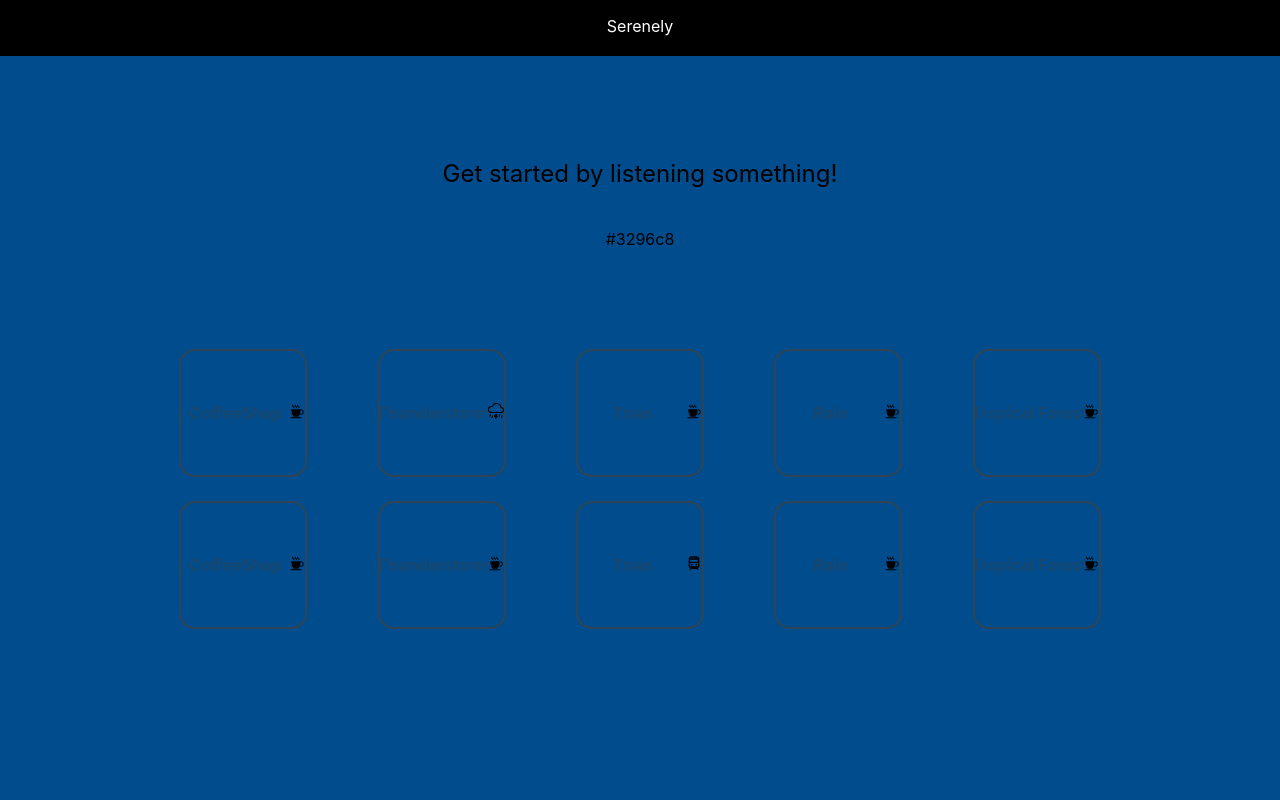
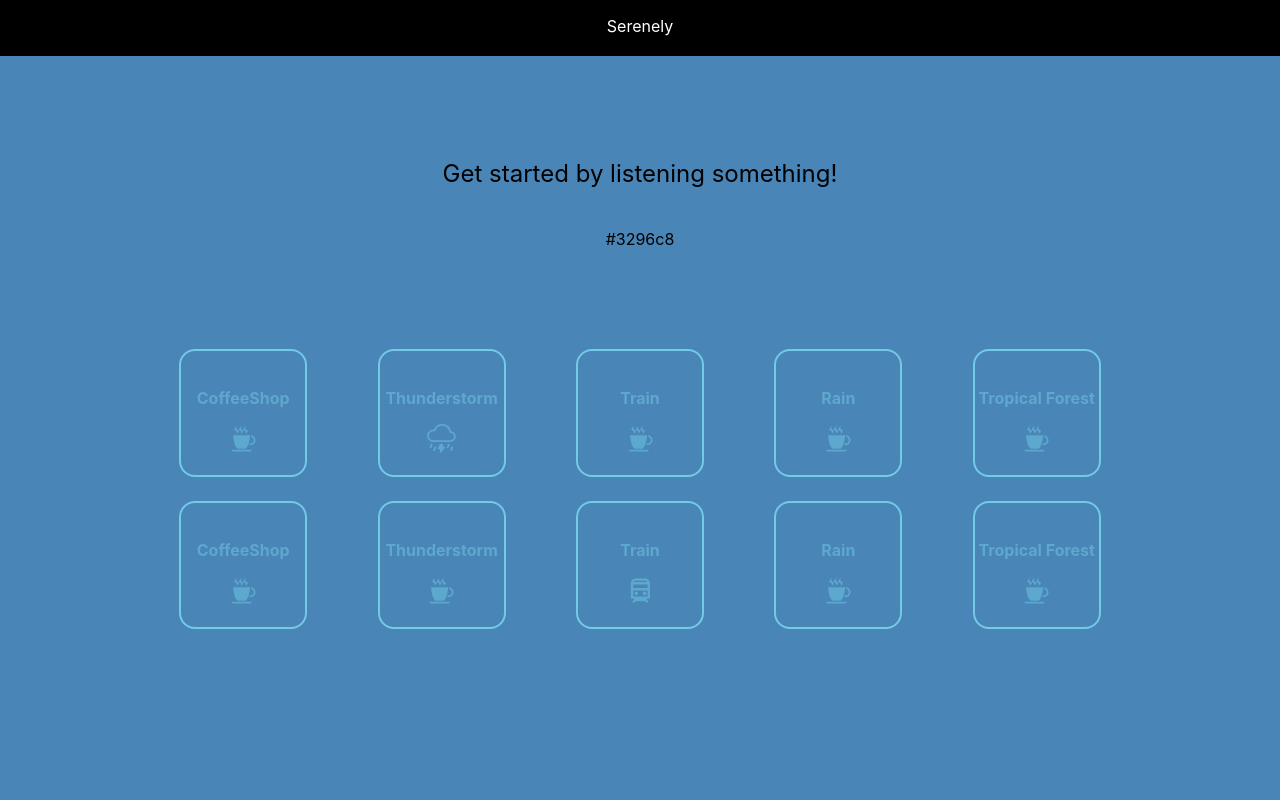
Before and after one commit to NowDev/Serenely, a Next.js app: page /listen in a window 1280 px wide. Shown: the top 800 px of the page. Built offline with nearby package versions, Linux system fonts and the light colour scheme.

Commit message:
just made everything better

```diff
--- a/src/components/SoundCard/index.tsx
+++ b/src/components/SoundCard/index.tsx
@@ -10,10 +10,22 @@ interface PropsSoundCard {
   description?: string
   enabled?: boolean
   uuid: string
+  colors?: ColorProps
+}
+
+interface ColorProps {
+  disabledColor: string
+  enabledColor: string
+  hoverColor: string
 }
 
 export const SoundCard: React.FC<PropsSoundCard> = props => {
   const [enabled, setEnabled] = useState(props.enabled || false)
+  const [colors, setColors] = useState<ColorProps>({
+    disabledColor: props.colors?.disabledColor || '#7ad8f0d6',
+    enabledColor: props.colors?.enabledColor || '#3febce',
+    hoverColor: props.colors?.hoverColor || '#52d3d3'
+  })
   const [volume, setVolume] = useState(50)
 
   const volumeChange = (event: Event, value: number | number[]) => {
@@ -41,12 +53,12 @@ export const SoundCard: React.FC<PropsSoundCard> = props => {
   }
 
   return (
-    <SoundCardContainer onClick={() => handleClick(true)} enabled={enabled}>
+    <SoundCardContainer onClick={() => handleClick(true)} enabled={enabled} colors={colors}>
       <div className="cardRoot">
         <a className="card" onClick={() => handleClick(false)}>
           <h3>{props.title}</h3>
         </a>
-        <div>
+        <div className="icon" onClick={() => handleClick(false)}>
           <CardIcon />
         </div>
       </div>
@@ -58,14 +70,14 @@ export const SoundCard: React.FC<PropsSoundCard> = props => {
           value={volume}
           onChange={volumeChange}
           sx={{
-            color: '#4a63ec',
+            color: colors.enabledColor,
             height: 4,
             '& .MuiSlider-thumb': {
               width: 8,
               height: 8,
               transition: '0.3s cubic-bezier(.47,1.64,.41,.8)',
               '&:before': {
-                boxShadow: '0 2px 12px 0 #6f82f0'
+                boxShadow: `0 2px 12px 0 ${colors.enabledColor}`
               },
               '&:hover, &.Mui-focusVisible': {
                 boxShadow: `0px 0px 0px 8px rgb(0 0 0 / 16%)'
@@ -86,7 +98,7 @@ export const SoundCard: React.FC<PropsSoundCard> = props => {
   )
 }
 
-const SoundCardContainer = styled.div<{ enabled: boolean }>`
+const SoundCardContainer = styled.div<{ enabled: boolean; colors: ColorProps }>`
   width: 8rem;
   height: 8rem;
   margin-bottom: 1.5rem;
@@ -96,17 +108,23 @@ const SoundCardContainer = styled.div<{ enabled: boolean }>`
   border-style: solid;
   border-width: 0.15rem;
   border-radius: 1rem;
-  border-color: ${props => (props.enabled ? '#4a63ec' : '#424242ba')};
+  border-color: ${props => (props.enabled ? props.colors.enabledColor : props.colors.disabledColor)};
   transition: opacity 0.2s ease-in-out 0s;
   transition: border-color 0.2s ease-in-out 0s;
   :hover {
-    border-color: #6f82f0;
+    border-color: ${props => props.colors.hoverColor};
     .card {
       opacity: 1;
-      color: #6f82f0;
-      border-color: #6f82f0;
+      color: ${props => props.colors.hoverColor};
+      border-color: ${props => props.colors.hoverColor};
       h3 {
-        color: #6f82f0;
+        color: ${props => props.colors.hoverColor};
+      }
+    }
+    .cardRoot {
+      .icon {
+        opacity: 1;
+        color: ${props => props.colors.hoverColor};
       }
     }
   }
@@ -116,6 +134,19 @@ const SoundCardContainer = styled.div<{ enabled: boolean }>`
     height: 100%;
     display: flex;
     align-items: center;
+    flex-direction: column;
+    justify-content: center;
+    .icon {
+      width: 1.8rem;
+      height: 1.8rem;
+      cursor: pointer;
+      opacity: ${props => (props.enabled ? '0.8' : '0.5')};
+      color: ${props => (props.enabled ? props.colors.enabledColor : props.colors.disabledColor)};
+      svg {
+        width: 1.8rem;
+        height: 1.8rem;
+      }
+    }
   }
   .card {
     display: flex;
@@ -133,7 +164,7 @@ const SoundCardContainer = styled.div<{ enabled: boolean }>`
 
   .card h3 {
     font-size: 1rem;
-    color: ${props => (props.enabled ? '#4a63ec' : '#424242ba')};
+    color: ${props => (props.enabled ? props.colors.enabledColor : props.colors.disabledColor)};
   }
 
   .card p {
@@ -142,7 +173,7 @@ const SoundCardContainer = styled.div<{ enabled: boolean }>`
   }
 `
 const SliderContainer = styled.div<{ enabled: boolean }>`
-  margin: 0px 0.5rem 0px 0.5rem;
+  margin: 0px 0.8rem 0px 0.8rem;
   padding-bottom: 0.5rem;
   display: ${props => (props.enabled ? 'block' : 'none')};
 `
--- a/src/pages/index.tsx
+++ b/src/pages/index.tsx
@@ -13,7 +13,7 @@ export default function Home() {
           </h1>
 
           <p className="description">
-            Get started by listening <a href="/listen">something!</a>
+            Get started by <a href="/listen">listening something!</a>
           </p>
         </main>
         <Footer />
--- a/src/pages/listen.tsx
+++ b/src/pages/listen.tsx
@@ -48,7 +48,7 @@ const ContainerRoot = styled.div<{ color: string }>`
   justify-content: center;
   align-items: center;
   /* background-color: ${props => props.color}; */
-  background-color: #004c8c;
+  background-color: #4985b6;
   main {
     width: 95%;
     padding: 5rem 0;
```
